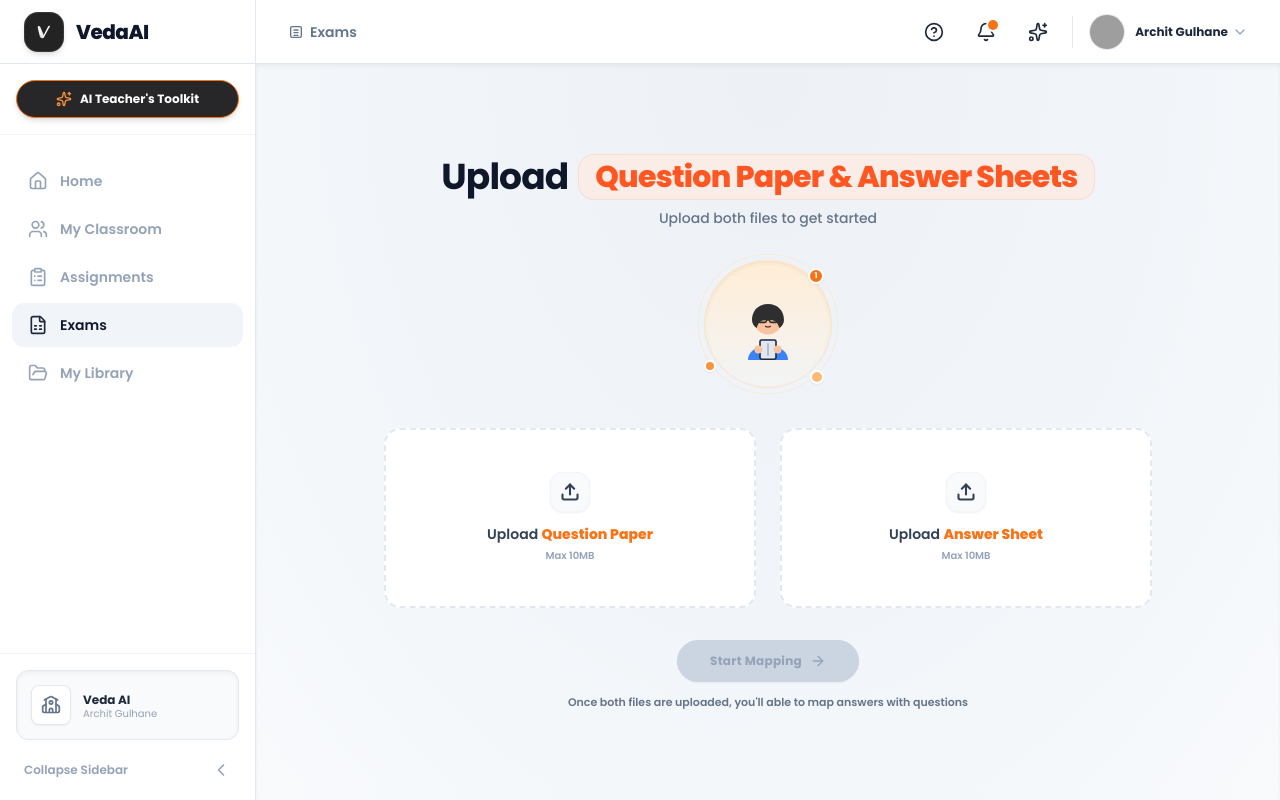
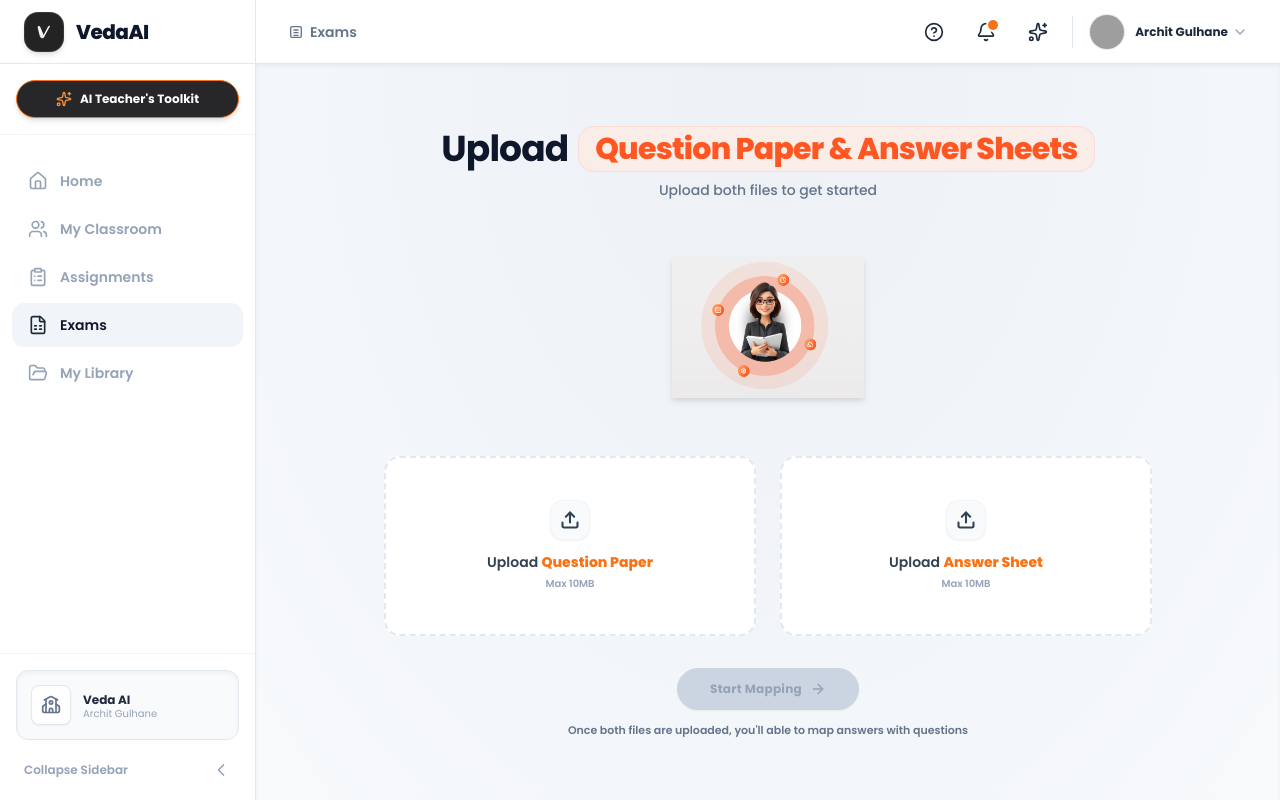
Before and after one commit to architgulhane/AI-Assessment-Extraction-Answer-Mapping-, a Next.js app: page / in a window 1280 px wide. Built offline with nearby package versions, Linux system fonts and the light colour scheme; grey boxes are pictures that could not be loaded.

Commit message:
feat(ui): replace front page SVG avatar with 3D teacher hero avatar logo

```diff
--- a/app/page.tsx
+++ b/app/page.tsx
@@ -357,40 +357,14 @@
                   Upload both files to get started
                 </p>
 
-                {/* Circular Teacher illustration */}
-                <div className="relative w-32 h-32 mb-10 flex items-center justify-center">
-                  {/* Circular border rings */}
-                  <div className="absolute inset-0 rounded-full border border-orange-200/30 scale-110"></div>
-                  <div className="absolute inset-0 rounded-full bg-gradient-to-b from-orange-100 to-orange-50/20 shadow-inner flex items-center justify-center overflow-hidden border border-orange-200/50">
-                    {/* SVG Teacher avatar representation holding a notebook */}
-                    <svg
-                      viewBox="0 0 100 100"
-                      className="w-20 h-20 text-slate-800 mt-4"
-                      xmlns="http://www.w3.org/2000/svg"
-                    >
-                      {/* Avatar Head */}
-                      <circle cx="50" cy="35" r="18" fill="#F8C39E" />
-                      {/* Avatar Hair */}
-                      <path d="M30 35c0-12 8-20 20-20s20 8 20 20c0 4-2 8-6 10-2-8-6-10-14-10s-12 2-14 10c-4-2-6-6-6-10z" fill="#2E2E2E" />
-                      {/* Glasses */}
-                      <rect x="38" y="32" width="10" height="6" rx="2" fill="none" stroke="#2E2E2E" strokeWidth="2" />
-                      <rect x="52" y="32" width="10" height="6" rx="2" fill="none" stroke="#2E2E2E" strokeWidth="2" />
-                      <line x1="48" y1="35" x2="52" y2="35" stroke="#2E2E2E" strokeWidth="2" />
-                      {/* Mouth/Eyes */}
-                      <path d="M47 43c2 1 4 1 6 0" stroke="#2E2E2E" strokeWidth="1.5" strokeLinecap="round" fill="none" />
-                      {/* Body & Book */}
-                      <path d="M25 85c0-10 10-18 25-18s25 8 25 18H25z" fill="#3B82F6" />
-                      <rect x="40" y="60" width="20" height="24" rx="2" fill="#E2E8F0" stroke="#1E293B" strokeWidth="2" />
-                      <line x1="50" y1="64" x2="50" y2="80" stroke="#94A3B8" strokeWidth="1.5" />
-                      {/* Hands */}
-                      <circle cx="38" cy="72" r="5" fill="#F8C39E" />
-                      <circle cx="62" cy="72" r="5" fill="#F8C39E" />
-                    </svg>
-                  </div>
-                  {/* Floating orange bubbles */}
-                  <div className="absolute top-2 right-2 w-4 h-4 rounded-full bg-orange-500 border-2 border-white shadow-sm flex items-center justify-center text-[8px] text-white font-bold">1</div>
-                  <div className="absolute bottom-4 left-0 w-3 h-3 rounded-full bg-orange-400 border-2 border-white shadow-sm"></div>
-                  <div className="absolute bottom-1 right-2 w-3.5 h-3.5 rounded-full bg-orange-300 border-2 border-white shadow-sm"></div>
+                {/* 3D Teacher Avatar Hero Illustration */}
+                <div className="relative w-48 h-48 mb-8 flex items-center justify-center">
+                  {/* eslint-disable-next-line @next/next/no-img-element */}
+                  <img
+                    src="/teacher-hero.png"
+                    alt="VedaAI Teacher Hero"
+                    className="w-full h-full object-contain drop-shadow-md select-none"
+                  />
                 </div>
 
                 {/* Upload Cards Grid */}
```
Also changed, not shown: public/teacher-hero.png (added).
